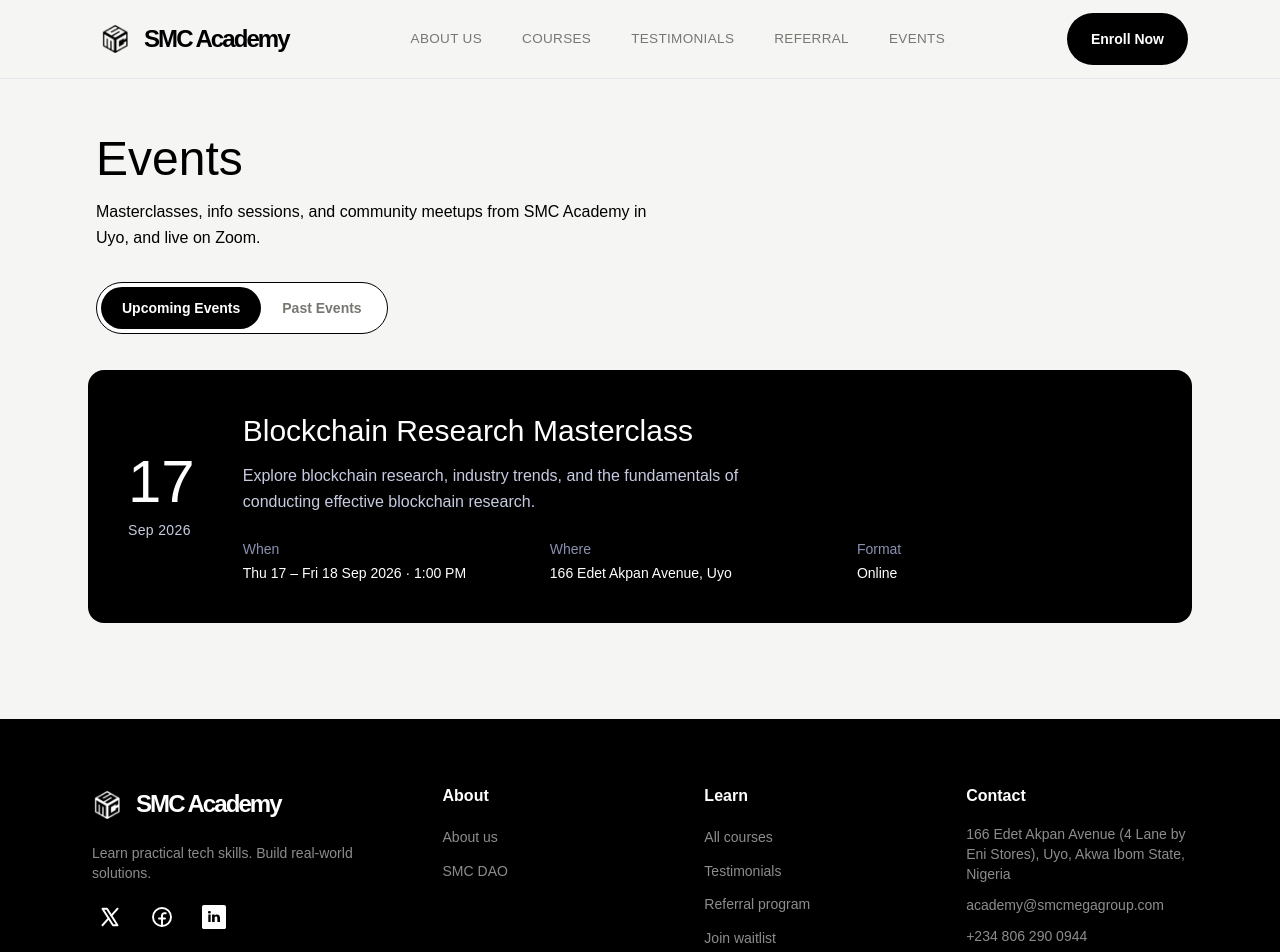
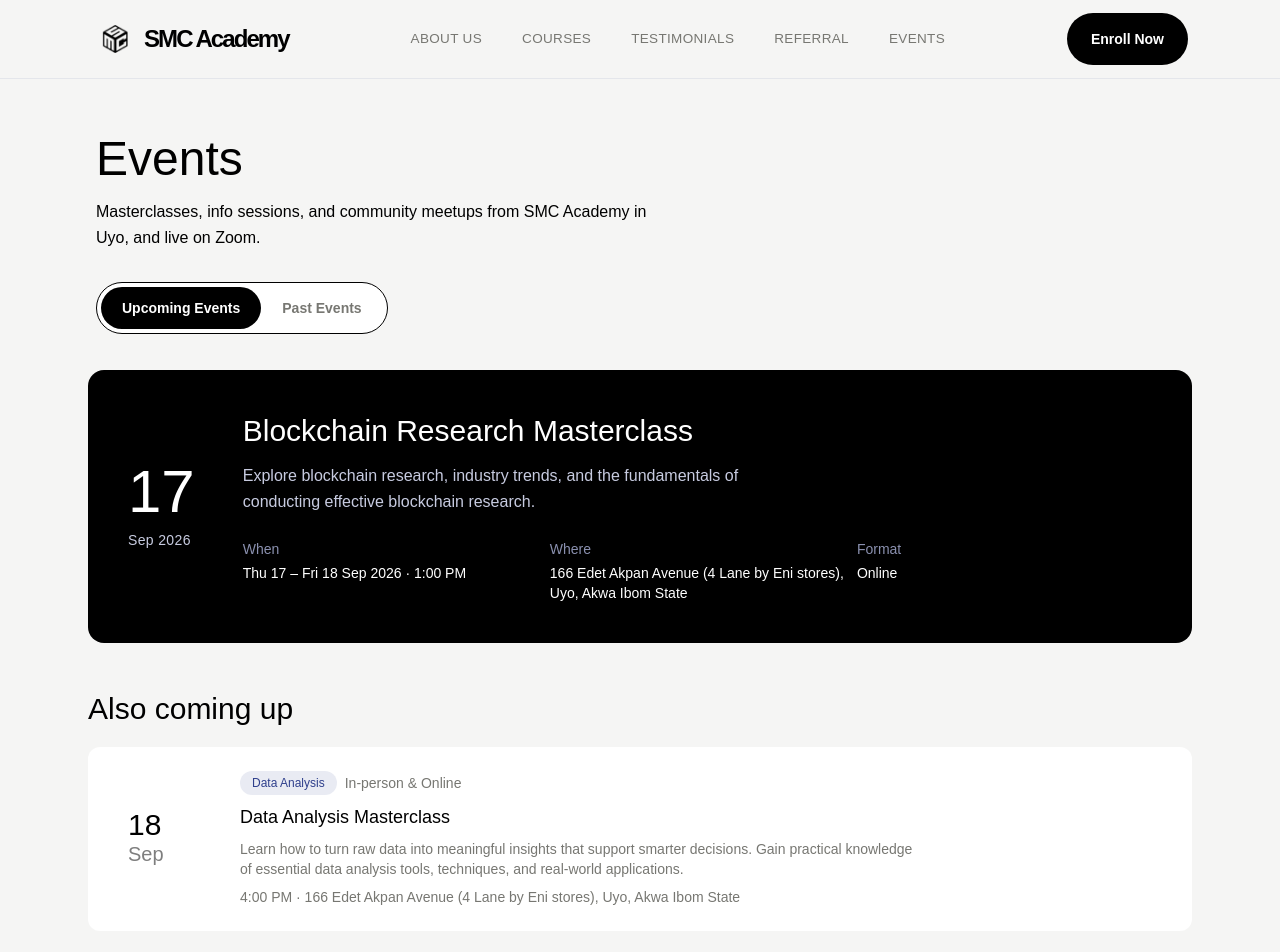
Before and after one commit to Kansoldev/smc-academy-landing-page, a Next.js app: page /events in a window 1280 px wide. Shown: the top 952 px of the page. Built offline with nearby package versions, Linux system fonts and the light colour scheme; a web font is replaced by a local one.

Commit message:
refactor: add data analysis masterclass event

```diff
--- a/components/events/EventRow.tsx
+++ b/components/events/EventRow.tsx
@@ -30,7 +30,9 @@ function EventRow({ event }: { event: AcademyEvent }) {
         </div>
 
         <h4 className="text-lg">{event.title}</h4>
-        <p className="text-sm text-[#777772] mt-2">{event.description}</p>
+        <p className="text-sm text-[#777772] mt-2 md:w-3/4">
+          {event.description}
+        </p>
         <p className="text-sm text-[#777772] mt-2">
           {event.time} · {event.location}
         </p>
--- a/components/events/events-data.ts
+++ b/components/events/events-data.ts
@@ -9,9 +9,23 @@ export const upcomingEvents: AcademyEvent[] = [
     endDate: "2026-09-18",
     time: "1:00 PM",
     format: "Online",
-    location: "166 Edet Akpan Avenue, Uyo",
+    location:
+      "166 Edet Akpan Avenue (4 Lane by Eni stores), Uyo, Akwa Ibom State",
     description:
       "Explore blockchain research, industry trends, and the fundamentals of conducting effective blockchain research.",
+  },
+  {
+    id: "2",
+    title: "Data Analysis Masterclass",
+    category: "Data Analysis",
+    startDate: "2026-09-18",
+    endDate: "2026-09-19",
+    time: "4:00 PM",
+    format: "In-person & Online",
+    location:
+      "166 Edet Akpan Avenue (4 Lane by Eni stores), Uyo, Akwa Ibom State",
+    description:
+      "Learn how to turn raw data into meaningful insights that support smarter decisions. Gain practical knowledge of essential data analysis tools, techniques, and real-world applications.",
   },
 ];
 
```
